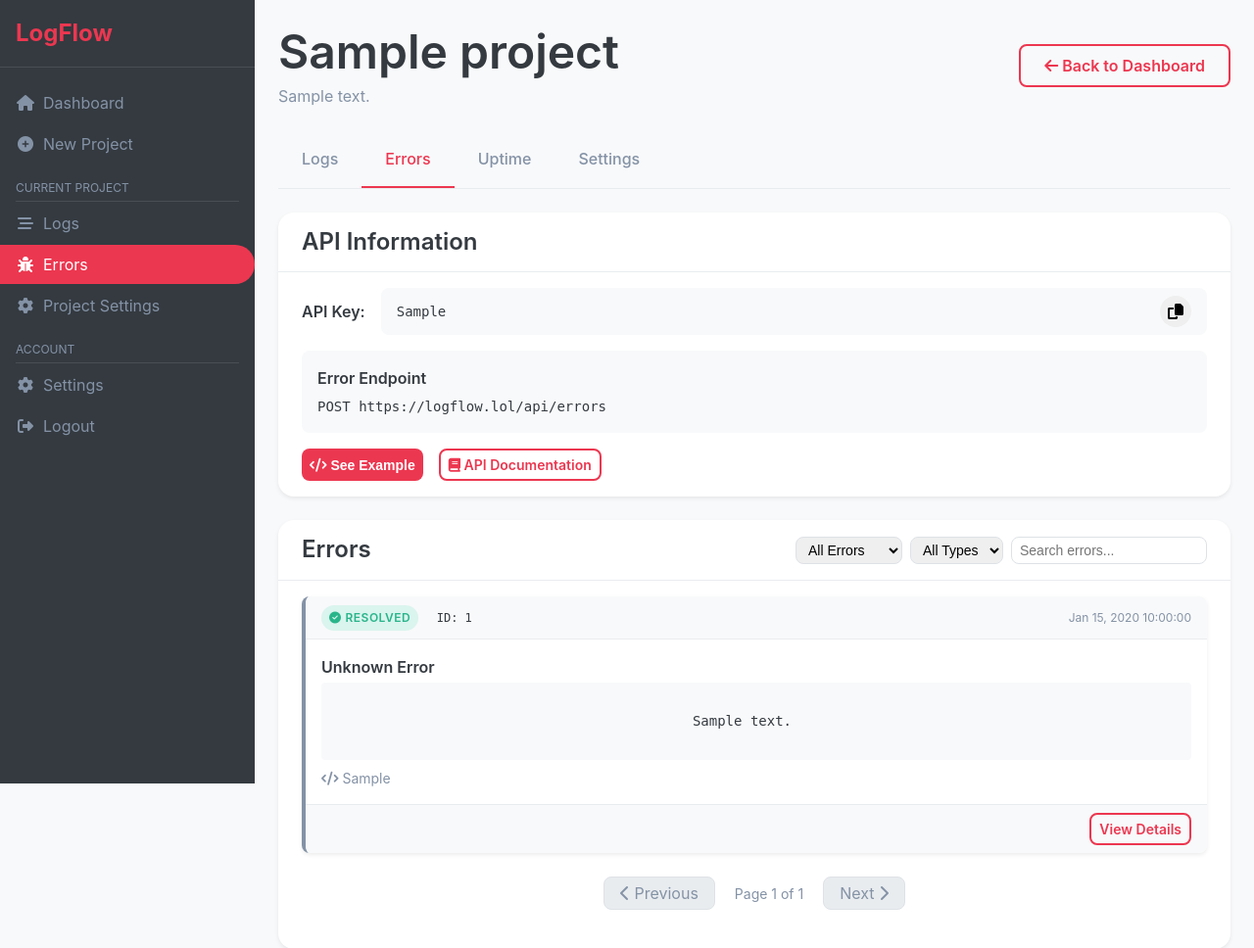
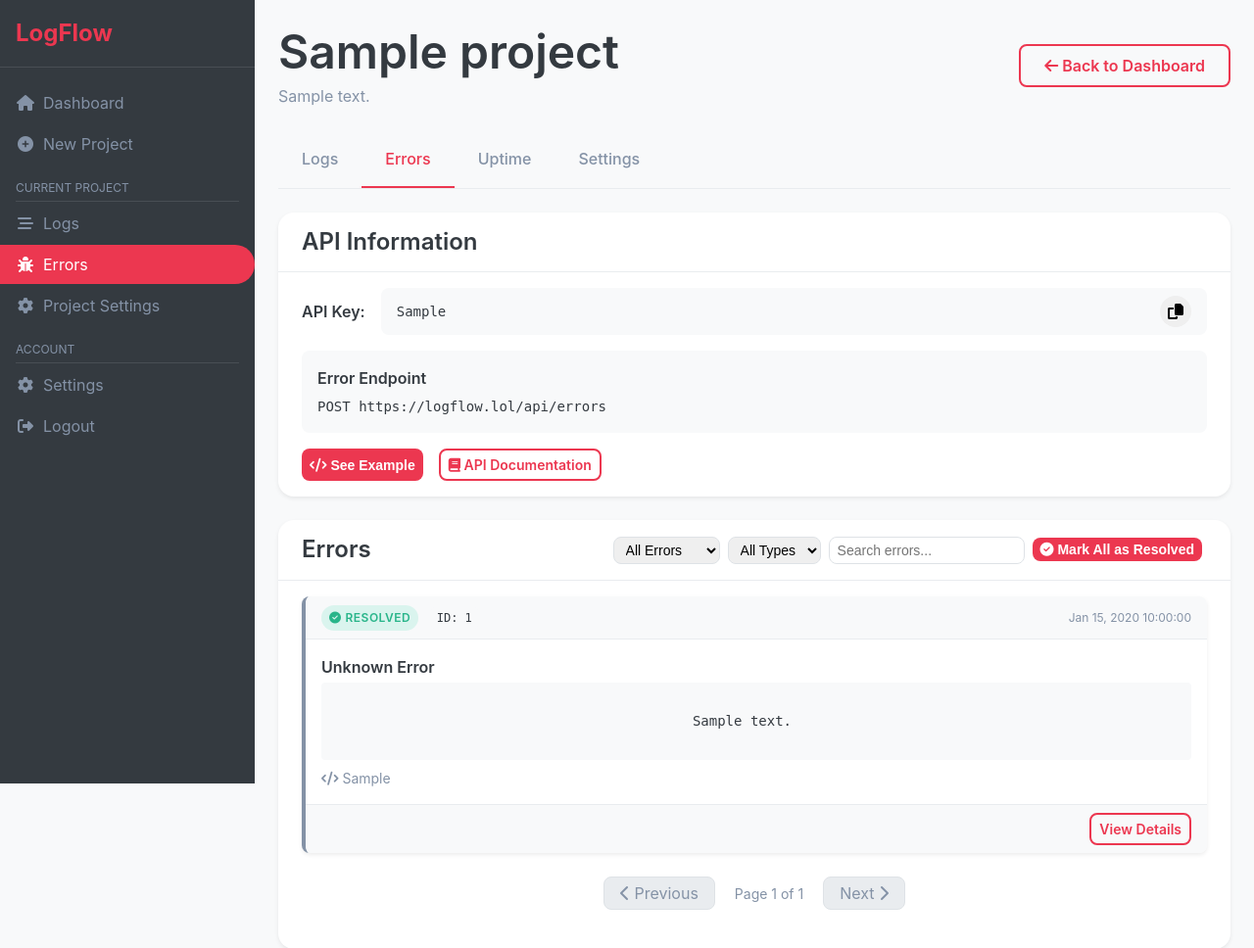
Before and after one commit to EthanJCanterbury/Logflow, a Flask app: page /projects/1/errors in a window 1280 px wide. Shown: the top 968 px of the page at 98% size. Run offline with Flask 3, Linux system fonts and the light colour scheme; the visitor is signed in with stand-in values (Sample User, id 1); tables that the repository leaves empty hold one stand-in row (values such as "Sample post").

Commit message:
Assistant checkpoint: Added Mark All as Resolved functionality
Assistant generated file changes:
- templates/project_errors.html: Add Mark All as Resolved button
- main.py: Add resolve_all_errors route

---

User prompt:

in @templates/project_errors.html add a mark all as resolved button and make it work

Replit-Commit-Author: Assistant
Replit-Commit-Session-Id: 002aed14-85d6-4cba-be81-a8095645a2ee

```diff
--- a/main.py
+++ b/main.py
@@ -400,6 +400,28 @@ def resolve_error(project_id, error_id):
 
     flash('Error marked as resolved')
     return redirect(url_for('error_details', project_id=project_id, error_id=error_id))
+
+@app.route('/projects/<int:project_id>/errors/resolve-all', methods=['POST'])
+@login_required
+def resolve_all_errors(project_id):
+    project = Project.query.get_or_404(project_id)
+
+    # Ensure the user owns this project
+    if project.user_id != session['user_id']:
+        flash('You do not have access to this project')
+        return redirect(url_for('dashboard'))
+
+    # Get all unresolved errors and mark them as resolved
+    unresolved_errors = Error.query.filter_by(project_id=project.id, resolved=False).all()
+    count = len(unresolved_errors)
+
+    for error in unresolved_errors:
+        error.resolved = True
+
+    db.session.commit()
+
+    flash(f'{count} errors marked as resolved')
+    return redirect(url_for('project_errors', project_id=project_id))
 
 @app.route('/projects/<int:project_id>/settings', methods=['GET', 'POST'])
 @login_required
--- a/templates/project_errors.html
+++ b/templates/project_errors.html
@@ -156,6 +156,13 @@
                                 <!-- Types will be populated via JavaScript -->
                             </select>
                             <input type="text" class="filter-input" id="search-filter" placeholder="Search errors...">
+                            {% if errors.items and request.args.get('resolved') != 'true' %}
+                            <form method="POST" action="{{ url_for('resolve_all_errors', project_id=project.id) }}" class="inline-form">
+                                <button type="submit" class="btn btn-primary btn-sm">
+                                    <i class="fas fa-check-circle"></i> Mark All as Resolved
+                                </button>
+                            </form>
+                            {% endif %}
                         </div>
                     </div>
                 </div>
```
